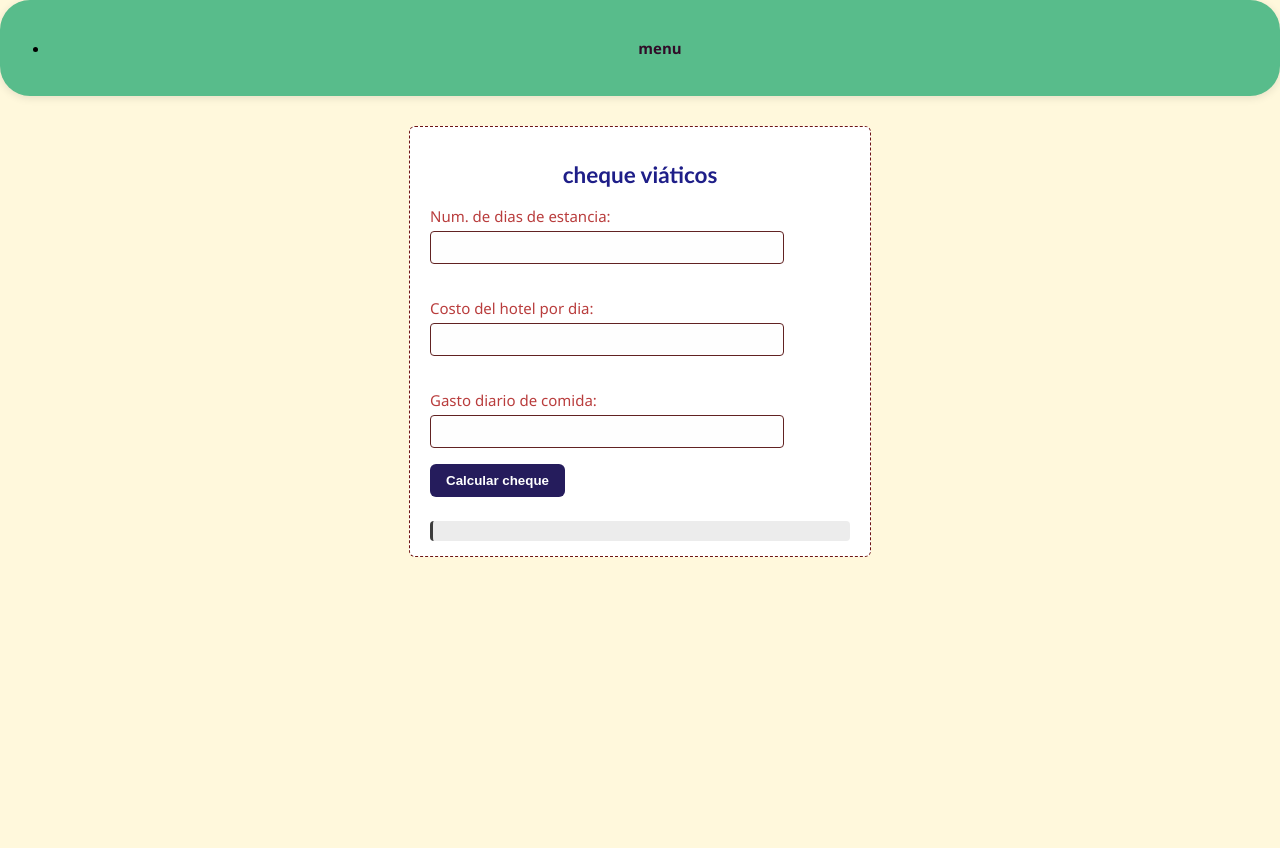
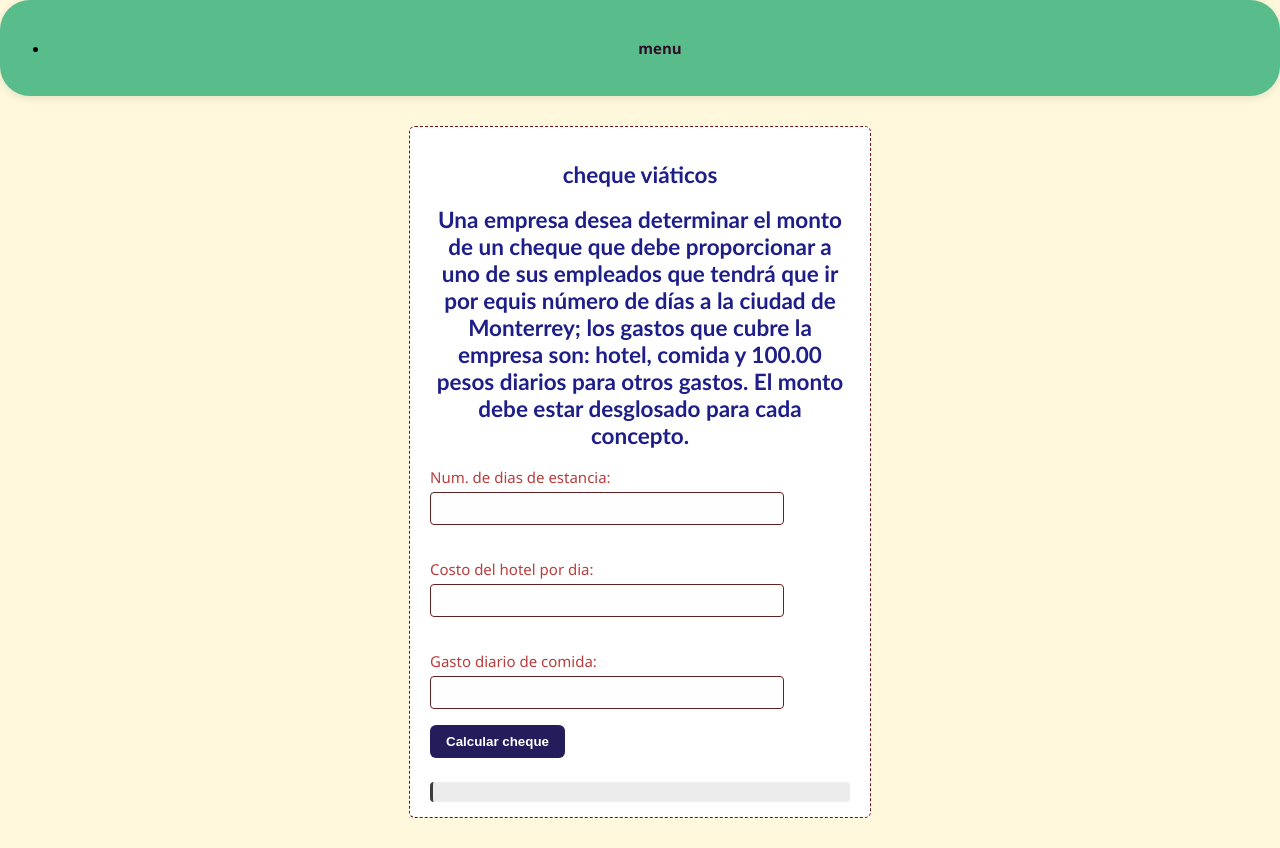
Before and after one commit to Jair212422/SECUENCIALES, a plain HTML site: page practica1/secuenciales/2.14.html in a window 1280 px wide. Before the commit the page ends 800 px from the top, so only its background shows below. Drawn offline with Linux system fonts and the light colour scheme.

Commit message:
Update 2.14.html

```diff
--- a/practica1/secuenciales/2.14.html
+++ b/practica1/secuenciales/2.14.html
@@ -15,6 +15,8 @@
     </nav>
     <div class="container">
         <h2>cheque viáticos</h2>
+        <h2> Una empresa desea determinar el monto de un cheque que debe proporcionar a uno de sus empleados que tendrá que ir por equis número de días a la ciudad de Monterrey; los gastos que cubre
+            la empresa son: hotel, comida y 100.00 pesos diarios para otros gastos. El monto debe estar desglosado para cada concepto. </h2>
         <label for="dias">Num. de dias de estancia:</label>
         <input type="number" id="dias">
 
```
